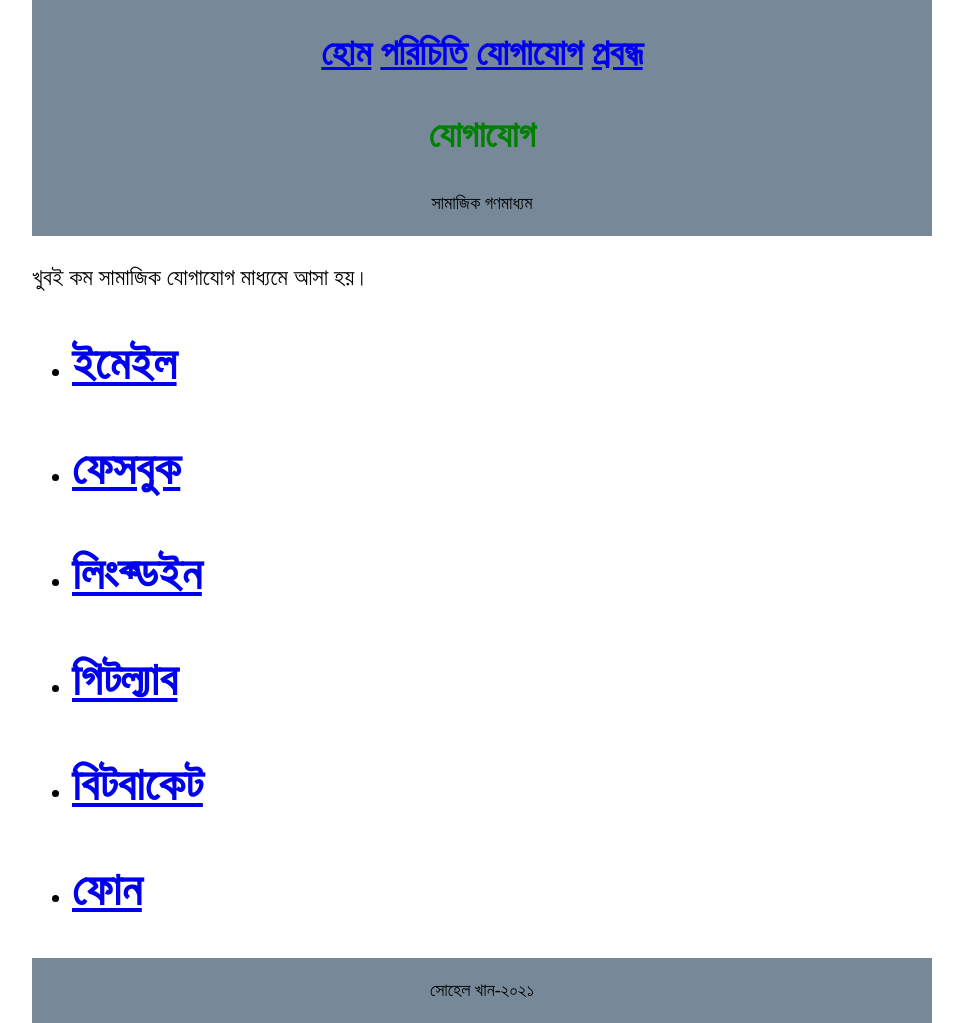
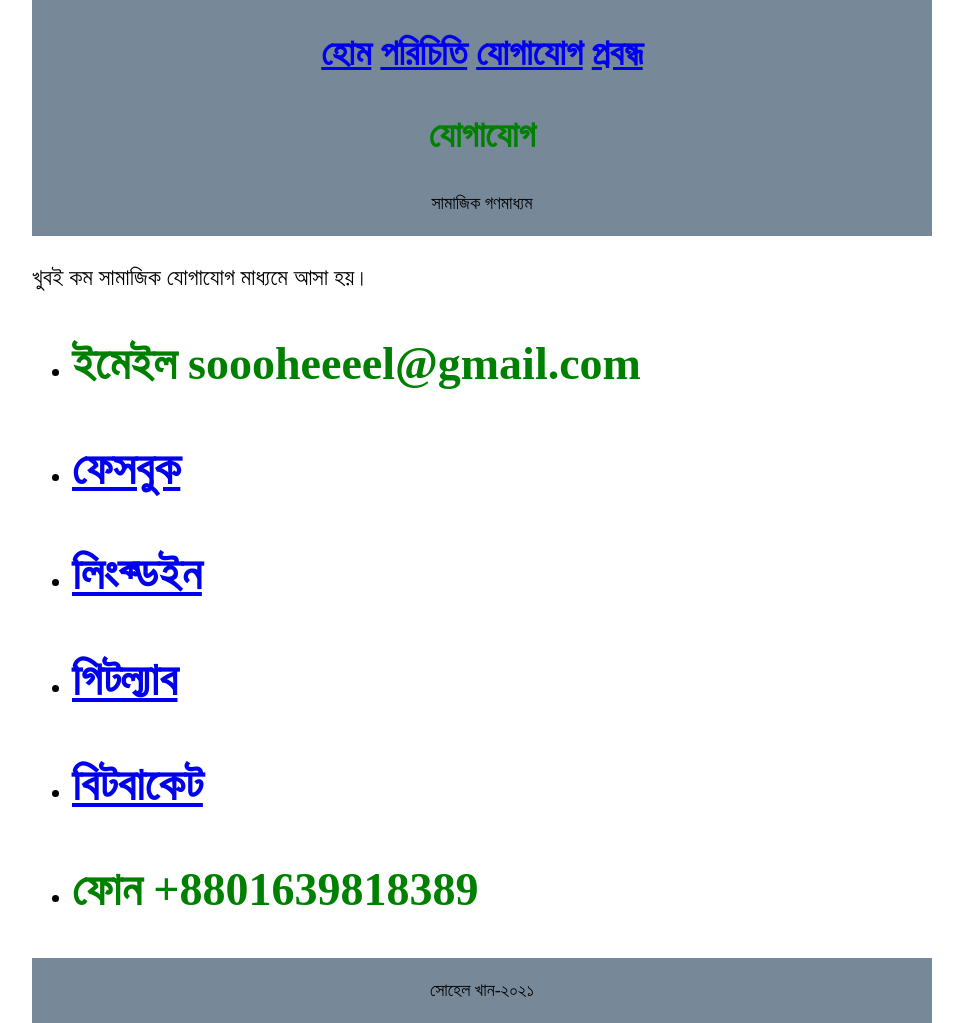
Before and after one commit to sohelkhanz/sohelkhanz.github.io, a Jekyll site: the page built from প্রবন্ধ/যোগাযোগ.md, in a window 1280 px wide. Shown: the whole page, without its empty margins (158-1121 px from the left). Built offline with Jekyll 4.4.1, drawn with Linux system fonts in a browser that asks for light colours.

Commit message:
Update যোগাযোগ.md

```diff
--- a/প্রবন্ধ/যোগাযোগ.md
+++ b/প্রবন্ধ/যোগাযোগ.md
@@ -8,9 +8,9 @@ layout: default
 
 খুবই কম সামাজিক যোগাযোগ মাধ্যমে আসা হয়।
 
-- # [ইমেইল](soooheeeel@gmail.com)
+- # ইমেইল soooheeeel@gmail.com
 - # [ফেসবুক](https://facebook.com/nahklehos/)
-- # [লিংক্ডইন](https://linkedin.com/sohelkhan-R/)
+- # [লিংক্ডইন](https://linkedin.com/in/Sohel-Khan-R)
 - # [গিটল্যাব](https://gitlab.com/sohel.khan/)
 - # [বিটবাকেট](https://bitbucket.org/sohel_khan/)
-- # [ফোন](+8801639818389)
+- # ফোন +8801639818389
```
